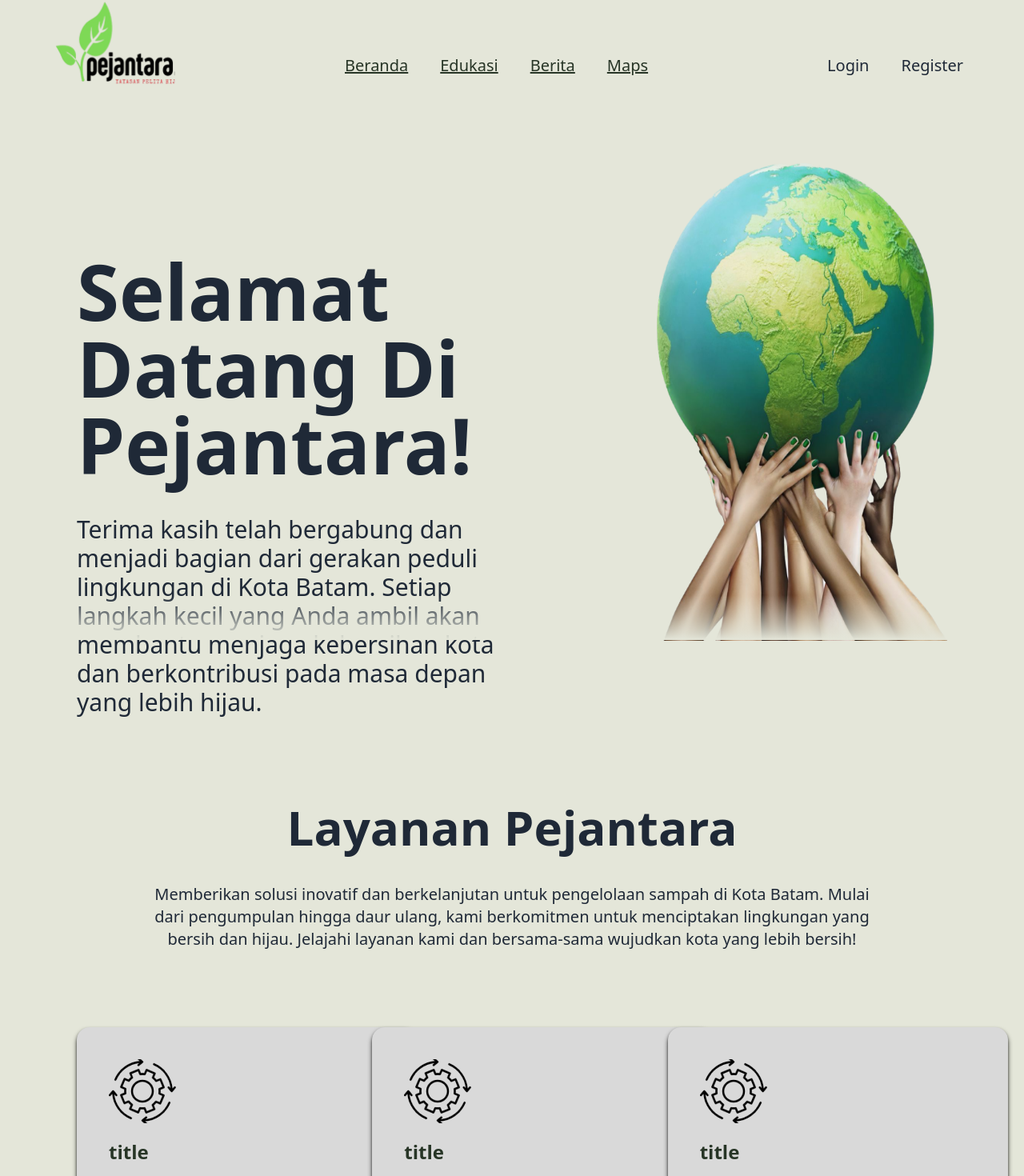
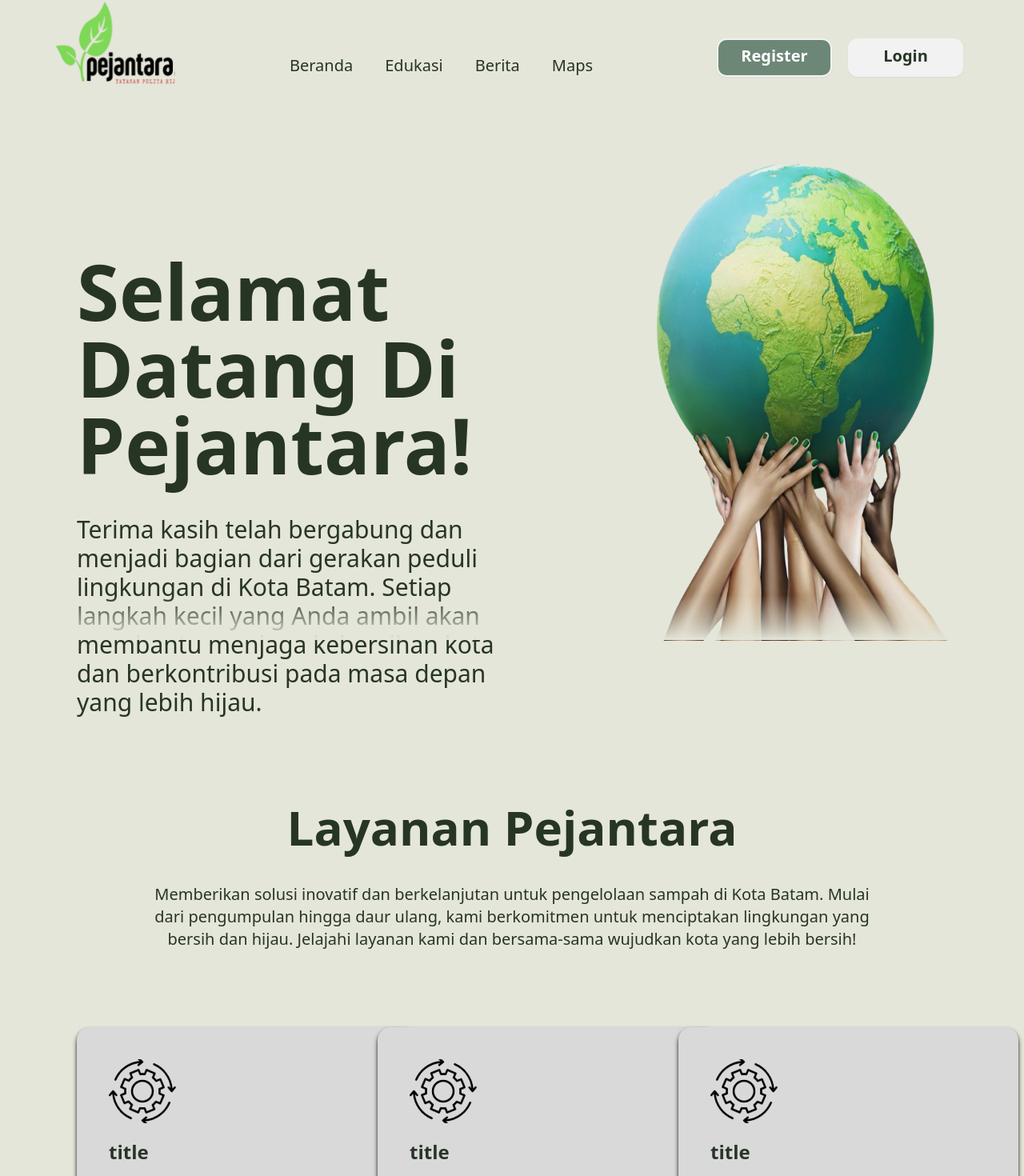
Before and after one commit to consep33t/pejantara-web, a React (Vite) app: page / in a window 1280 px wide. Shown: the top 1470 px of the page at 80% size. Built offline with nearby package versions, Linux system fonts and the light colour scheme.

Commit message:
fix navbar

```diff
--- /dev/null
+++ b/src/components/BtnPrimary.jsx
@@ -0,0 +1,22 @@
+import PropTypes from "prop-types";
+
+const BtnPrimary = (props) => {
+  const { children, background, stroke, text } = props;
+  return (
+    <button
+      type="button"
+      className={`btn bg-${background} border-2 border-${stroke} hover:bg-primary-focus text-${text} font-semibold text-xl pb-1 text-left rounded-xl w-36 h-12`}
+    >
+      <a href={`/${children}`}>{children}</a>
+    </button>
+  );
+};
+
+BtnPrimary.propTypes = {
+  children: PropTypes.node.isRequired,
+  background: PropTypes.string.isRequired,
+  stroke: PropTypes.string.isRequired,
+  text: PropTypes.string.isRequired,
+};
+
+export default BtnPrimary;
--- a/src/components/Galeri.jsx
+++ b/src/components/Galeri.jsx
@@ -2,8 +2,8 @@ const Galeri = () => {
   return (
     <div className="galeri-container w-full h-screen flex flex-col items-center p-24">
       <div className="layanan-title w-full flex items-center flex-col">
-        <h1 className="text-6xl font-bold">Galeri Pejantara</h1>
-        <p className="text-balance text-center mt-10 text-xl">
+        <h1 className="text-6xl font-bold text-accent">Galeri Pejantara</h1>
+        <p className="text-balance text-center mt-10 text-xl text-accent">
           Selamat datang di Galeri Pejantara , tempat kami menampilkan
           momen-momen terbaik dan dokumentasi kegiatan yang telah kami lakukan.
           Lihatlah berbagai pencapaian kami dalam upaya melestarikan budaya,
--- a/src/components/Header.jsx
+++ b/src/components/Header.jsx
@@ -1,8 +1,9 @@
+import BtnPrimary from "./BtnPrimary";
+
 const Header = () => {
   return (
     <header className="header w-full h-[108px] px-16">
-      <nav className="nav w-full h-full">
-        <ul className="flex justify-between h-full items-center">
+      <nav className="nav w-full h-full flex justify-between items-center">
         <div className="logo w-[155px] h-full">
           <img
             className="h-full hover:cursor-pointer"
@@ -12,37 +13,36 @@ const Header = () => {
             height={108}
           />
         </div>
-          <div className="link flex gap-10 h-full p-3 items-end text-xl text-accent">
-            <li>
+        <ul className="link flex gap-10 h-full p-3 items-end text-xl text-accent no-underline">
+          <li className="">
             <a href="/" className="hover:text-black">
               Beranda
             </a>
           </li>
           <li>
-              <a className="hover:text-black" href="/about">
+            <a className="hover:text-black " href="/about">
               Edukasi
             </a>
           </li>
           <li>
-              <a className="hover:text-black" href="/contact">
+            <a className="hover:text-black " href="/contact">
               Berita
             </a>
           </li>
           <li>
-              <a className="hover:text-black" href="/contact">
+            <a className="hover:text-black " href="/contact">
               Maps
             </a>
           </li>
+        </ul>
+        <div className="profile flex gap-5 h-full p-3 items-end text-xl">
+          <BtnPrimary background="primary" stroke="primary" text="white">
+            Register
+          </BtnPrimary>
+          <BtnPrimary background="background" stroke="primary" text="accent">
+            Login
+          </BtnPrimary>
         </div>
-          <div className="profile flex gap-10 h-full p-3 items-end text-xl">
-            <a className="hover:text-black" href="/login">
-              Login
-            </a>
-            <a className="hover:text-black" href="/register">
-              Register
-            </a>
-          </div>
-        </ul>
       </nav>
     </header>
   );
--- a/src/components/Layanan.jsx
+++ b/src/components/Layanan.jsx
@@ -3,8 +3,8 @@ const Layanan = () => {
     <>
       <div className="layanan-container w-full flex flex-col items-center p-24">
         <div className="layanan-title w-full flex items-center flex-col">
-          <h1 className="text-6xl font-bold">Layanan Pejantara</h1>
-          <p className="text-balance text-center mt-10 text-xl">
+          <h1 className="text-6xl font-bold text-accent">Layanan Pejantara</h1>
+          <p className="text-balance text-center mt-10 text-xl text-accent">
             Memberikan solusi inovatif dan berkelanjutan untuk pengelolaan
             sampah di Kota Batam. Mulai dari pengumpulan hingga daur ulang, kami
             berkomitmen untuk menciptakan lingkungan yang bersih dan hijau.
@@ -12,7 +12,7 @@ const Layanan = () => {
             bersih!
           </p>
         </div>
-        <div className="card-layanan-container text-white gap-5 grid grid-cols-3 mt-24">
+        <div className="card-layanan-container text-white gap-10 grid grid-cols-3 mt-24">
           <div className="card-layanan w-[425px] h-[405px] bg-cardlayanan hover:bg-[#6C8776] hover:cursor-pointer hover:scale-105 transition-all duration-150 ease-in-out text-accent transition-all-300 rounded-2xl p-10 shadow-md shadow-black">
             <img src="logo layanan.png" />
             <h1 className="text-2xl font-semibold my-5">title</h1>
--- a/src/pages/Home/Home.jsx
+++ b/src/pages/Home/Home.jsx
@@ -12,11 +12,11 @@ const Home = () => {
       <div className="home w-full h-screen flex flex-col items-center justify-start">
         <div className="hero-container w-full h-[98.6%] flex p-24">
           <div className="hero-title w-2/3 flex mt-28 flex-col">
-            <h1 className="text-8xl font-bold">
+            <h1 className="text-8xl font-bold text-accent">
               Selamat Datang Di
               <br /> Pejantara!
             </h1>
-            <p className="text-3xl w-3/4 mt-10 text-balance">
+            <p className="text-3xl w-3/4 mt-10 text-balance text-accent">
               Terima kasih telah bergabung dan menjadi bagian dari gerakan
               peduli lingkungan di Kota Batam. Setiap langkah kecil yang Anda
               ambil akan membantu menjaga kebersihan kota dan berkontribusi pada
--- a/tailwind.config.js
+++ b/tailwind.config.js
@@ -1,13 +1,12 @@
+import daisyui from "daisyui";
 /** @type {import('tailwindcss').Config} */
-import daisyui from "daisyui";
-
 export default {
   content: ["./index.html", "./src/**/*.{js,jsx,ts,tsx}"],
   theme: {
     extend: {
       colors: {
         primary: "#6C8776",
-        secondary: "45624E",
+        secondary: "#45624E",
         accent: "#273526",
         secondaryAccent: "#C0CFB2",
         background: "#E4E6D9",
```
Also changed, not shown: src/components/Footer.jsx (+7 -3 lines). Lines whose indentation alone changed are shown as unchanged.
